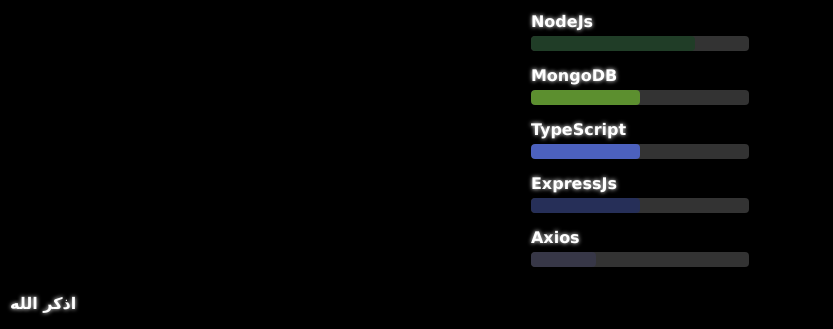
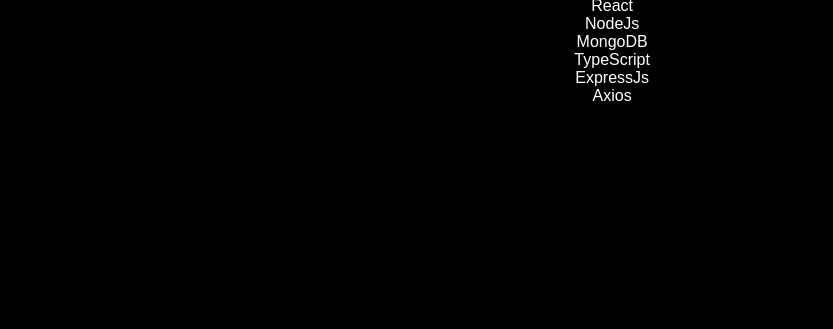
Before and after one commit to kamj2/me, a plain HTML site: page index.html in a window 1280 px wide. Shown: the part 482-811 px from the top of the page, without its empty margins (0-833 px from the left). Drawn offline with Linux system fonts and the light colour scheme.

Commit message:
Update style.css

```diff
--- a/style.css
+++ b/style.css
@@ -8,8 +8,6 @@ body {
     justify-content: center;
     align-items: center;
     height: 100vh;
-    font-family: Verdana, Geneva, Tahoma, sans-serif;
-    text-shadow: 0 0 4px white;
 }
 
 .profile-container {
@@ -21,8 +19,7 @@ body {
     border-radius: 50%;
     width: 150px;
     height: 150px;
-    box-shadow: 0 0 15px white;
-    border: 5px solid #bbb;
+    border: 5px solid #444;
     margin-bottom: 20px;
 }
 
@@ -40,37 +37,21 @@ h1 {
     margin: 0;
 }
 
-.skills-container {
-    margin-top: 30px;
-    text-align: left;
+.my-cat-img {
+    border-radius: 50%;
 }
 
-.skill {
-    margin-bottom: 15px;
+@media (max-width: 600px) {
+    .profile-image {
+        width: 120px;
+        height: 120px;
+    }
+
+    h1 {
+        font-size: 20px;
+    }
+
+    .gradient-text {
+        font-size: 16px;
+    }
 }
-
-.skill span {
-    display: block;
-    font-size: 16px;
-    margin-bottom: 5px;
-    font-weight: bold;
-}
-
-.progress-bar {
-    background-color: #333;
-    border-radius: 4px;
-    overflow: hidden;
-    height: 15px;
-}
-
-.progress {
-    height: 100%;
-    border-radius: 4px;
-}
-
-footer {
-    font-weight: bold;
-    position: absolute;
-    top: 95%;
-    left: 10px
-}
```
